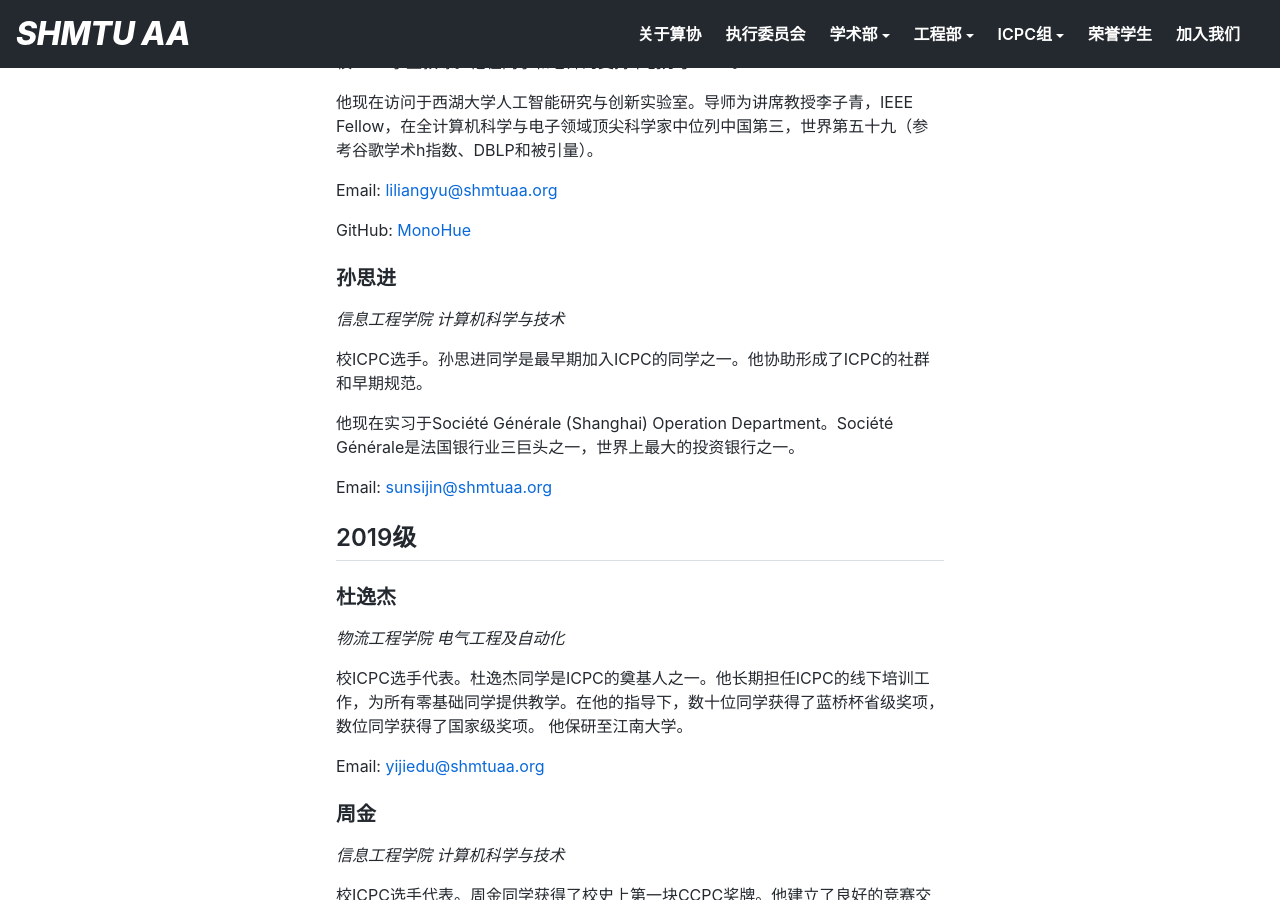
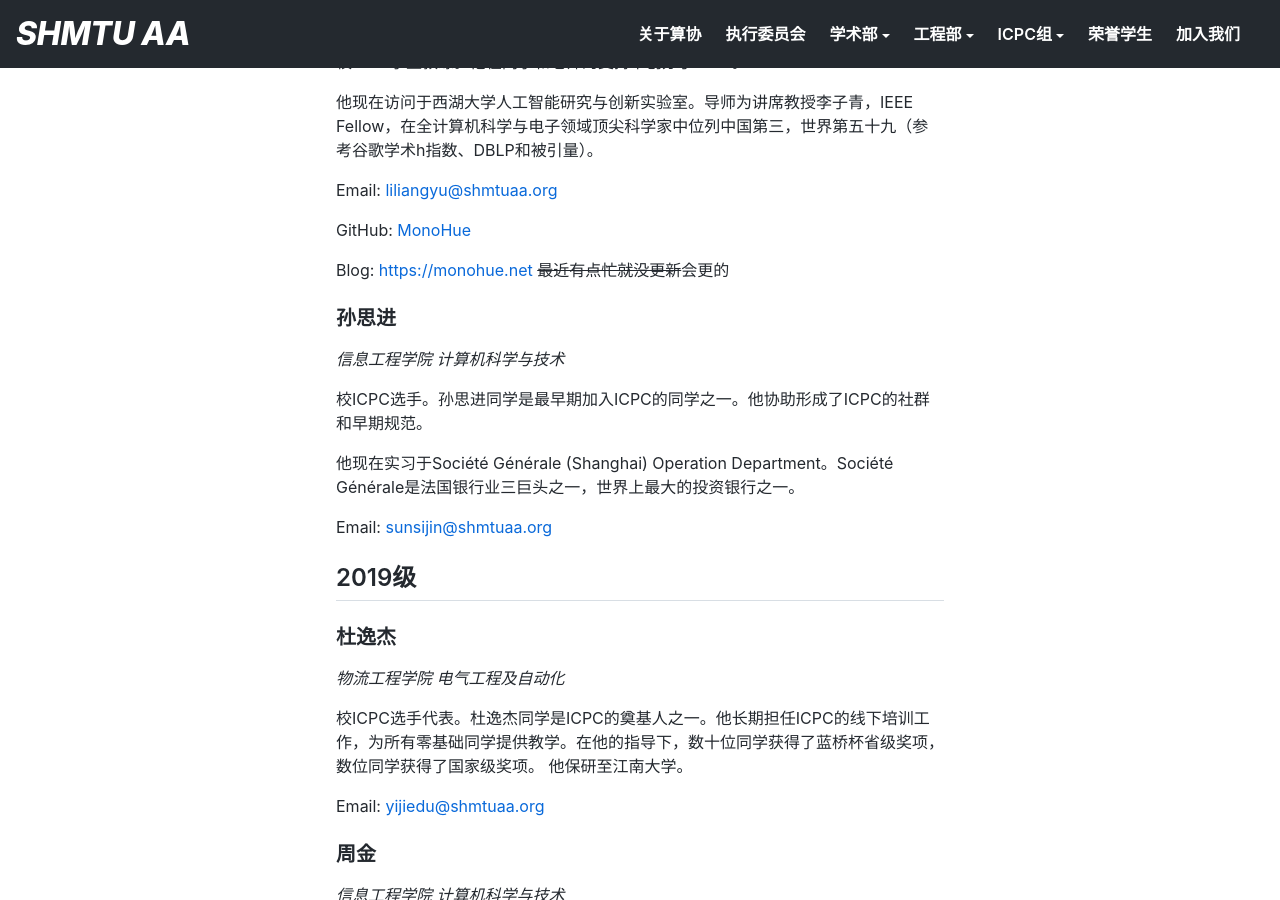
Before and after one commit to shmtuaa/shmtuaa.org, a Jekyll site: the page built from _posts/2022-10-01-MAIN-fellow.md, in a window 1280 px wide and 900 px high, scrolled down 319 px. Built offline with Jekyll 4.4.1, drawn with Linux system fonts in a browser that asks for light colours.

Commit message:
ADD lly blog

```diff
--- a/_posts/2022-10-01-MAIN-fellow.md
+++ b/_posts/2022-10-01-MAIN-fellow.md
@@ -19,6 +19,8 @@ _信息工程学院 人工智能_
 Email: [liliangyu@shmtuaa.org](mailto:liliangyu@shmtuaa.org)
 
 GitHub: [MonoHue](https://github.com/MonoHue)
+
+Blog: [https://monohue.net](https://monohue.net) ~~最近有点忙就没更新~~会更的
 
 ### 孙思进
 
```
